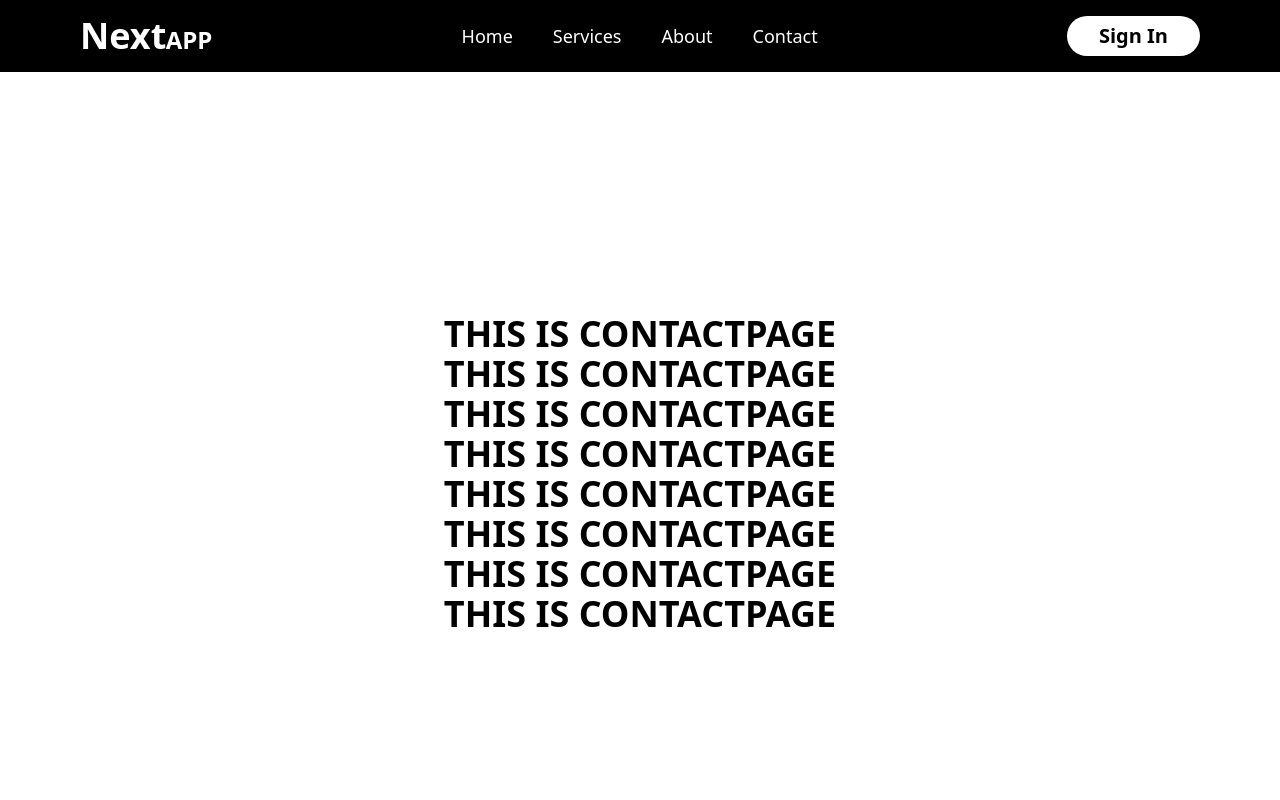
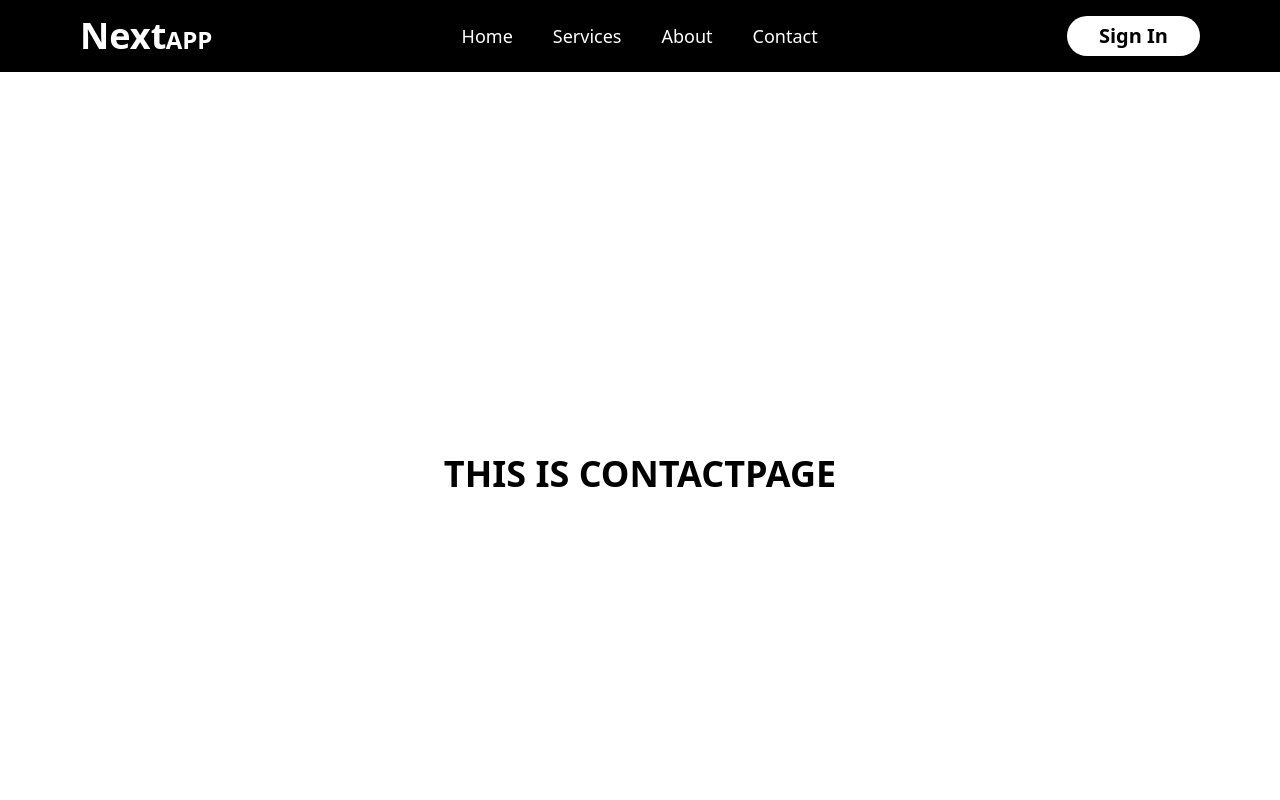
Before and after one commit to mohammadnobin/next-app, a Next.js app: page /contact in a window 1280 px wide. Shown: the top 800 px of the page. Built offline with nearby package versions, Linux system fonts and the light colour scheme.

Commit message:
some code updated

```diff
--- a/src/app/contact/page.jsx
+++ b/src/app/contact/page.jsx
@@ -4,27 +4,6 @@ const contactPage = () => {
     return (
         <div className='font-bold text-4xl uppercase'>
             this is contactPage
-                   <div className='font-bold text-4xl uppercase'>
-            this is contactPage
-        </div>
-               <div className='font-bold text-4xl uppercase'>
-            this is contactPage
-        </div>
-               <div className='font-bold text-4xl uppercase'>
-            this is contactPage
-        </div>
-               <div className='font-bold text-4xl uppercase'>
-            this is contactPage
-        </div>
-               <div className='font-bold text-4xl uppercase'>
-            this is contactPage
-        </div>
-               <div className='font-bold text-4xl uppercase'>
-            this is contactPage
-        </div>
-               <div className='font-bold text-4xl uppercase'>
-            this is contactPage
-        </div>
         </div>
     );
 };
```
